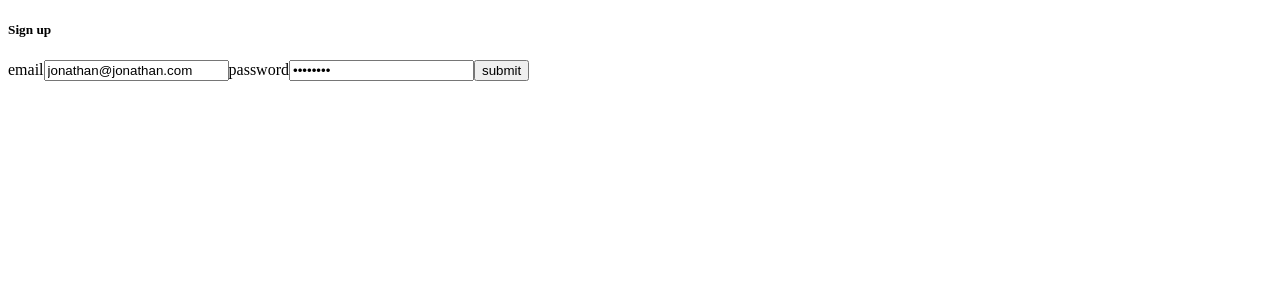
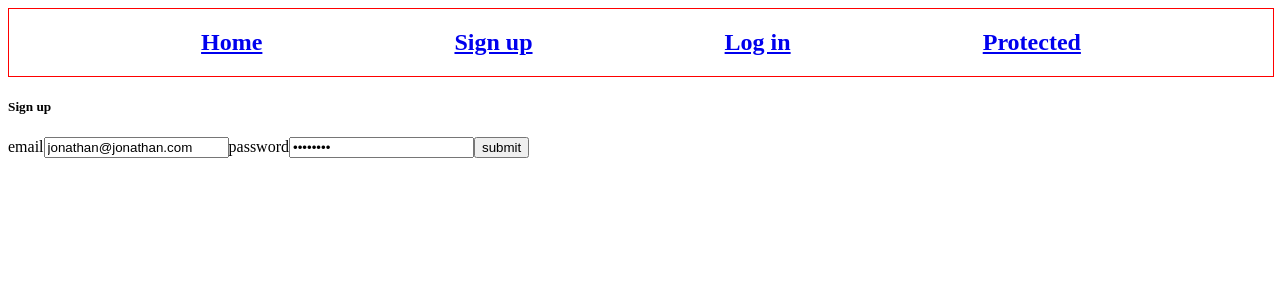
Before and after one commit to jonathanbutler7/jwt-practice, a React (Create React App) app in the folder app/: page /signup in a window 1280 px wide. Shown: the top 300 px of the page. Built offline with nearby package versions, Linux system fonts and the light colour scheme.

Commit message:
added nav component

```diff
--- a/app/package.json
+++ b/app/package.json
@@ -2,7 +2,7 @@
   "name": "app",
   "version": "0.1.0",
   "private": true,
-  "proxy": "http://localhost:5000",
+  "proxy": "http://localhost:9000",
   "dependencies": {
     "@testing-library/jest-dom": "^5.11.6",
     "@testing-library/react": "^11.2.2",
--- a/app/src/App.js
+++ b/app/src/App.js
@@ -1,14 +1,16 @@
 import React from 'react';
-import { BrowserRouter, Switch, Route } from 'react-router-dom';
+import { BrowserRouter, Switch, Route, Link } from 'react-router-dom';
 import Home from './Home';
 import SignUp from './SignUp';
 import Login from './Login';
 import Protected from './Protected';
+import Nav from './Nav'
 import AuthenticatedComponent from './AuthenticatedComponent';
 
 function App() {
   return (
     <BrowserRouter>
+      <Nav />
       <Switch>
         <Route path='/' exact component={Home} />
         <Route path='/signup' exact component={SignUp} />
--- a/app/src/AuthenticatedComponent.js
+++ b/app/src/AuthenticatedComponent.js
@@ -16,18 +16,18 @@ class AuthenticatedComponent extends Component {
     const jwt = getJwt();
     if (!jwt) {
       this.props.history.push('/login');
+      alert('please log in to access');
     }
 
     var config = {
       method: 'get',
-      url: 'http://localhost:5000/getUser',
+      url: 'http://localhost:9000/login/getUser',
       headers: {
         Authorization: `bearer ${jwt}`,
       },
     };
     try {
       const response = await axios(config);
-      console.log(response);
       this.setState({ user: response.data.email });
     } catch (error) {
       console.error('frig', error);
--- a/app/src/Login.js
+++ b/app/src/Login.js
@@ -10,7 +10,7 @@ export default function Login() {
   async function submit(e) {
     e.preventDefault();
     console.log('submitting');
-    const url = 'http://localhost:5000/getToken';
+    const url = 'http://localhost:9000/login/getToken';
     const body = { email, password };
     try {
       const response = await axios.post(url, body);
--- /dev/null
+++ b/app/src/Nav.js
@@ -0,0 +1,27 @@
+import React from 'react';
+import { Link } from 'react-router-dom';
+export default function Nav() {
+  return (
+    <nav
+      style={{
+        display: 'flex',
+        width: '100%',
+        border: '1px solid red',
+        justifyContent: 'space-evenly',
+      }}
+    >
+      <h1>
+        <Link to='/'>Home</Link>
+      </h1>
+      <h1>
+        <Link to='/signup'>Sign up</Link>
+      </h1>
+      <h1>
+        <Link to='/login'>Log in</Link>
+      </h1>
+      <h1>
+        <Link to='/protected'>Protected</Link>
+      </h1>
+    </nav>
+  );
+}
--- a/app/src/SignUp.js
+++ b/app/src/SignUp.js
@@ -7,7 +7,7 @@ export default function SignUp() {
 
   async function submit(e) {
     e.preventDefault();
-    const url = 'http://localhost:5000/seedUser';
+    const url = 'http://localhost:9000/login/seedUser';
     const body = { email, password };
     try {
       const response = await axios.post(url, body);
```
Also changed, not shown: 2 other files (tests, documents, lock files or other folders).
